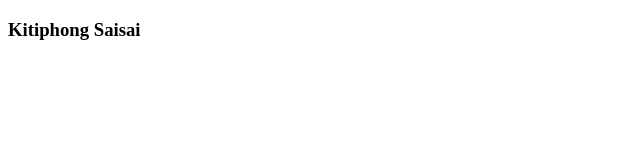
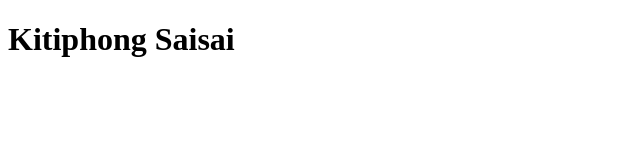
Before and after one commit to Kitiphong12345/A, a plain HTML site: page index.html in a window 1280 px wide. Shown: the whole page, without its empty margins (0-640 px from the left). Drawn offline with Linux system fonts and the light colour scheme.

Commit message:
Change heading from h3 to h1 in index.html
Updated the main heading to use an h1 tag instead of h3 for better semantic structure and accessibility.

```diff
--- a/index.html
+++ b/index.html
@@ -6,6 +6,6 @@
     <title>Document</title>
 </head>
 <body>
-    <h3>Kitiphong Saisai</h3>
+    <h1>Kitiphong Saisai</h1>
 </body>
 </html>
```
